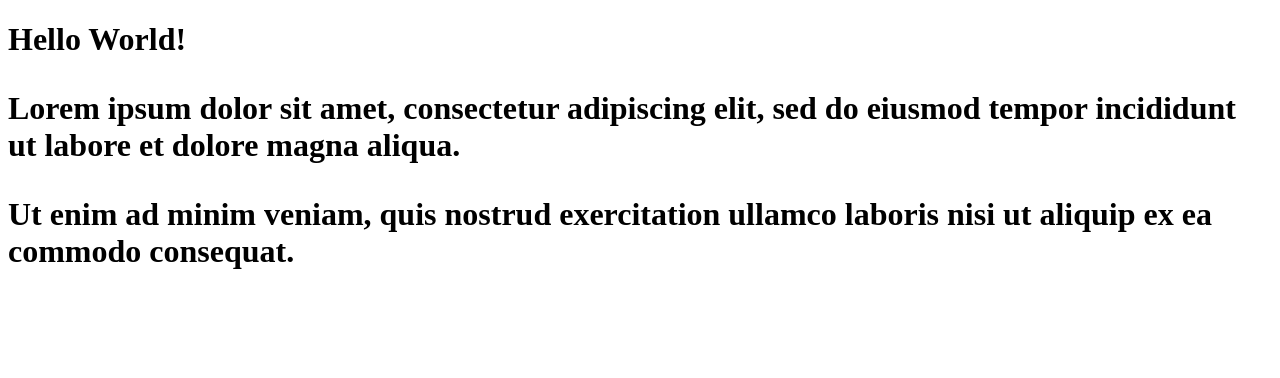
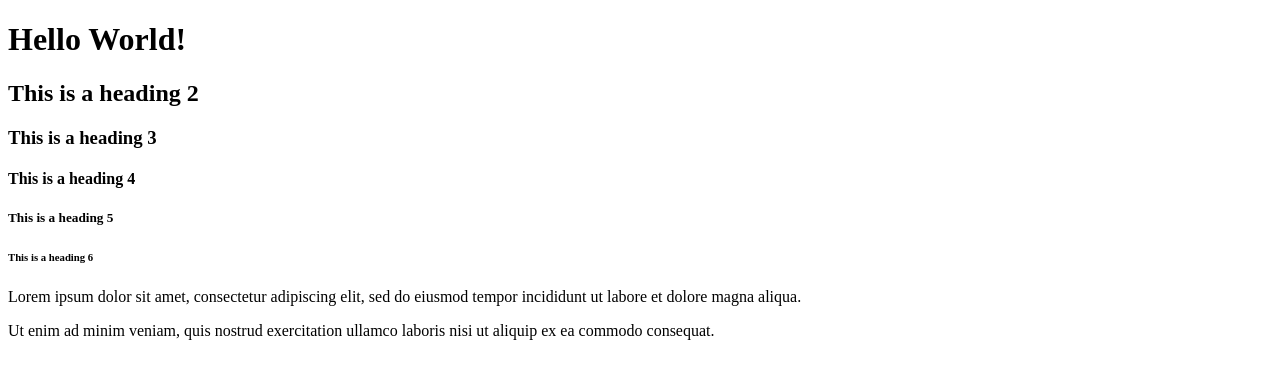
Before and after one commit to MikeMein/Odin-Curriculum, a plain HTML site: page html-boilerplate/index.html in a window 1280 px wide. Drawn offline with Linux system fonts and the light colour scheme.

Commit message:
Edited headers text

```diff
--- a/html-boilerplate/index.html
+++ b/html-boilerplate/index.html
@@ -8,6 +8,11 @@
 
   <body>
     <h1>Hello World!</h>
+    <h2>This is a heading 2</h2>
+    <h3>This is a heading 3</h3>
+    <h4>This is a heading 4</h4>
+    <h5>This is a heading 5</h5>
+    <h6>This is a heading 6</h6>
     <p>Lorem ipsum dolor sit amet, consectetur adipiscing elit, sed do eiusmod tempor
     incididunt ut labore et dolore magna aliqua.</p>
 
```
